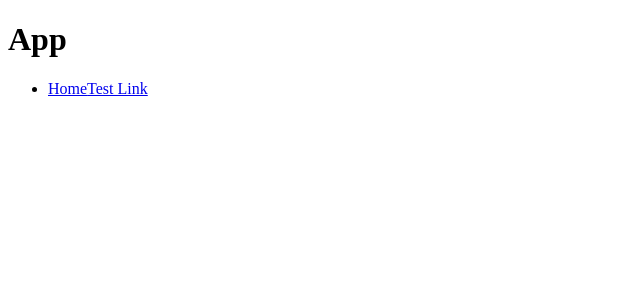
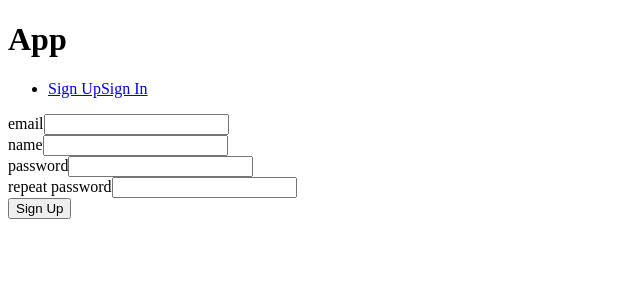
Before and after one commit to Matus-Dubrava/progress-tracker, a React (Create React App) app in the folder client/: page /signup in a window 1280 px wide. Shown: the top 300 px of the page, without its empty margins (0-640 px from the left). Built offline with nearby package versions, Linux system fonts and the light colour scheme.

Commit message:
implemented signup logic + form

```diff
--- a/client/src/actions/auth.js
+++ b/client/src/actions/auth.js
@@ -7,9 +7,11 @@ export const signIn = (email, password) => async (dispatch) => {
 		const response = await authServer.post('/signin', { email, password });
 		dispatch({
 			type: SIGN_IN,
+			payload: {
 				name: response.data.name,
 				email: response.data.email,
 				id: response.data.id,
+			},
 		});
 	} catch (err) {
 		console.log(err);
@@ -34,11 +36,14 @@ export const signUp = (name, email, password) => async (dispatch) => {
 			name,
 			password,
 		});
+		console.log(response.data);
 		dispatch({
 			type: SIGN_IN,
+			payload: {
 				name: response.data.name,
 				email: response.data.email,
 				id: response.data.id,
+			},
 		});
 	} catch (err) {
 		console.log(err);
@@ -52,9 +57,11 @@ export const getLoginStatus = () => async (dispatch) => {
 		if (response.data.currentUser) {
 			dispatch({
 				type: SIGN_IN,
+				payload: {
 					name: response.data.name,
 					email: response.data.email,
 					id: response.data.id,
+				},
 			});
 		} else {
 			dispatch({
--- a/client/src/apis/authServer.js
+++ b/client/src/apis/authServer.js
@@ -3,5 +3,5 @@ import axios from 'axios';
 const API_VERSION = 'v1';
 
 export default axios.create({
-	baseURL: `http://auth/api/${API_VERSION}/`,
+	baseURL: `http://localhost:5000/api/${API_VERSION}/auth/`,
 });
--- a/client/src/components/App.js
+++ b/client/src/components/App.js
@@ -4,6 +4,7 @@ import { Router, Switch, Route } from 'react-router-dom';
 import history from '../history';
 import Navigation from './Navigation';
 import Landing from './Landing';
+import Signup from './auth/Signup';
 
 function App() {
 	return (
@@ -13,6 +14,7 @@ function App() {
 
 			<Switch>
 				<Route path="/" exact component={Landing} />
+				<Route path="/signup" component={Signup} />
 			</Switch>
 		</Router>
 	);
--- a/client/src/components/Navigation.js
+++ b/client/src/components/Navigation.js
@@ -1,16 +1,33 @@
 import React from 'react';
+import { Link } from 'react-router-dom';
+import { connect } from 'react-redux';
 
-import { Link } from 'react-router-dom';
-
-export default () => {
+const Navigation = ({ isSignedIn, name, email }) => {
 	return (
 		<nav>
 			<ul>
-				<li>
-					<Link to="/">Home</Link>
-					<Link to="/test">Test Link</Link>
-				</li>
+				{isSignedIn ? (
+					<li>
+						<Link to="/">Home</Link>
+						<Link to="/test">Test Link</Link>
+					</li>
+				) : (
+					<li>
+						<Link to="/signup">Sign Up</Link>
+						<Link to="/signin">Sign In</Link>
+					</li>
+				)}
 			</ul>
 		</nav>
 	);
 };
+
+const mapStateToProps = (state) => {
+	return {
+		isSignedIn: state.auth.isSignedIn,
+		name: state.auth.name,
+		email: state.auth.email,
+	};
+};
+
+export default connect(mapStateToProps)(Navigation);
--- /dev/null
+++ b/client/src/components/auth/Signup.js
@@ -0,0 +1,65 @@
+import React, { useState } from 'react';
+
+import { connect } from 'react-redux';
+import { signUp } from '../../actions';
+
+const Signup = ({ signUp }) => {
+	const [email, setEmail] = useState('');
+	const [name, setName] = useState('');
+	const [password, setPassword] = useState('');
+	const [repeatedPassword, setRepeatedPassword] = useState('');
+
+	const onSubmit = (event) => {
+		event.preventDefault();
+
+		console.log(
+			`submitting name: ${name}, email: ${email}, password: ${password}`
+		);
+
+		signUp(name, email, password);
+	};
+
+	return (
+		<div>
+			<form onSubmit={onSubmit}>
+				<div>
+					<label>email</label>
+					<input
+						type="text"
+						value={email}
+						onChange={(event) => setEmail(event.target.value)}
+					/>
+				</div>
+				<div>
+					<label>name</label>
+					<input
+						type="text"
+						value={name}
+						onChange={(event) => setName(event.target.value)}
+					/>
+				</div>
+				<div>
+					<label>password</label>
+					<input
+						type="password"
+						value={password}
+						onChange={(event) => setPassword(event.target.value)}
+					/>
+				</div>
+				<div>
+					<label>repeat password</label>
+					<input
+						type="password"
+						value={repeatedPassword}
+						onChange={(event) =>
+							setRepeatedPassword(event.target.value)
+						}
+					/>
+				</div>
+				<button>Sign Up</button>
+			</form>
+		</div>
+	);
+};
+
+export default connect(null, { signUp })(Signup);
```
Lines whose indentation alone changed are shown as unchanged.
